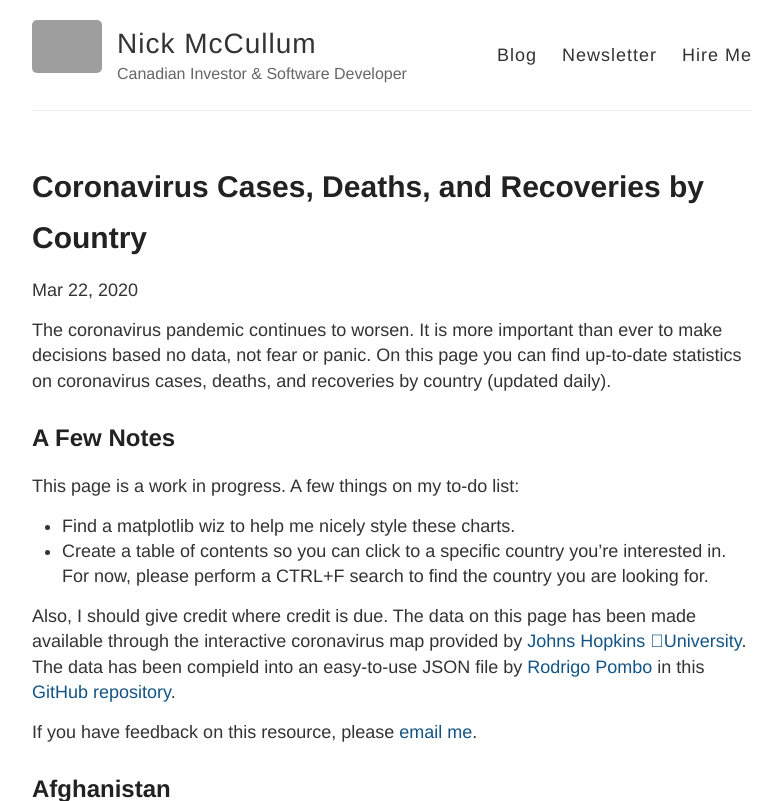
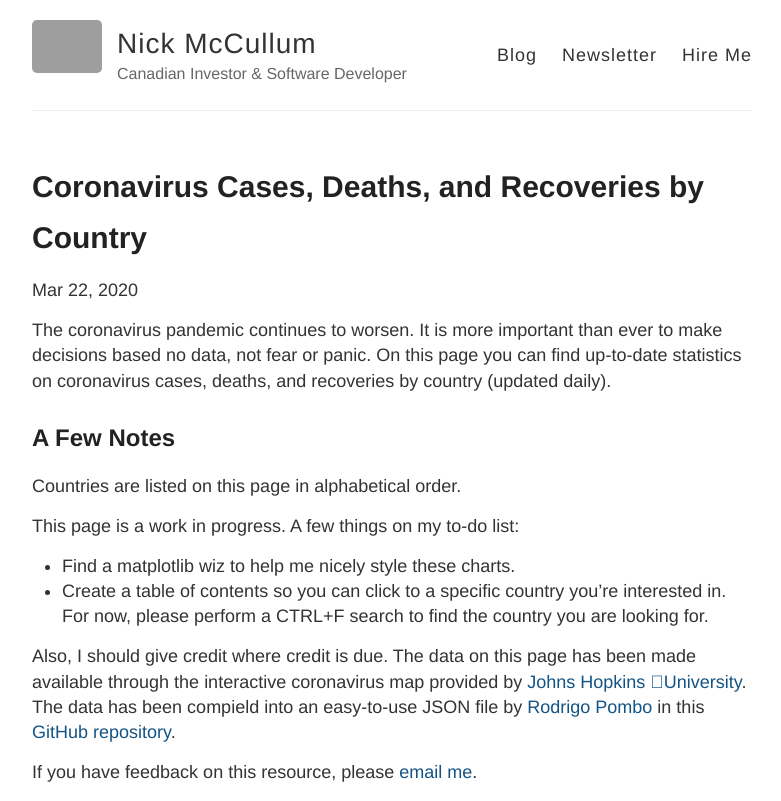
Before and after one commit to rosyberti/website, a Jekyll site: the page built from _posts/2020-03-23-coronavirus-data-by-country.md, in a window 1280 px wide and 900 px high, cut to the strip 0-801 px from the top of the window. Shown: the whole strip, without its empty margins (248-1029 px from the left). Built offline with Jekyll 4.4.1, drawn with Linux system fonts in a browser that asks for light colours; grey boxes are pictures that could not be loaded.

Commit message:
added alphabetical order

```diff
--- a/_posts/2020-03-23-coronavirus-data-by-country.md
+++ b/_posts/2020-03-23-coronavirus-data-by-country.md
@@ -10,6 +10,8 @@ The coronavirus pandemic continues to worsen. It is more important than ever to
 
 ## A Few Notes
 
+Countries are listed on this page in alphabetical order.
+
 This page is a work in progress. A few things on my to-do list:
 
 * Find a matplotlib wiz to help me nicely style these charts.
```
